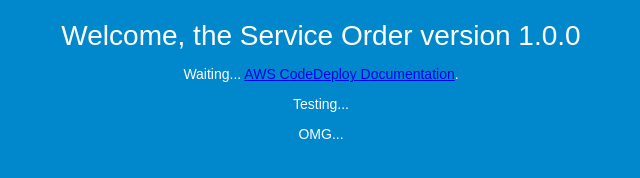
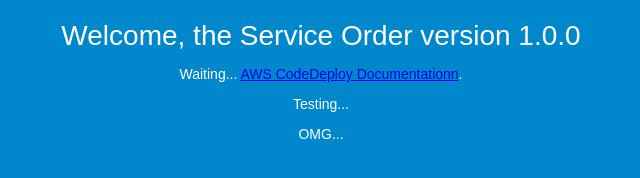
Before and after one commit to andreelorenz/ServiceOrder, a plain HTML site: page index.html in a window 1280 px wide. Shown: the part 130-308 px from the top of the page, 319-959 px from the left. Drawn offline with Linux system fonts and the light colour scheme.

Commit message:
Update index.html

```diff
--- a/index.html
+++ b/index.html
@@ -28,7 +28,7 @@
   <div align="center">
     <h1>Congratulations André Lorenz :D</h1>
     <h2>Welcome, the Service Order version 1.0.0</h2>
-    <p>Waiting... <a href="http://aws.amazon.com/documentation/codedeploy">AWS CodeDeploy Documentation</a>.</p>
+    <p>Waiting... <a href="http://aws.amazon.com/documentation/codedeploy">AWS CodeDeploy Documentationn</a>.</p>
     <p>Testing... </p>
     <p>OMG... </p>
   </div>
```
